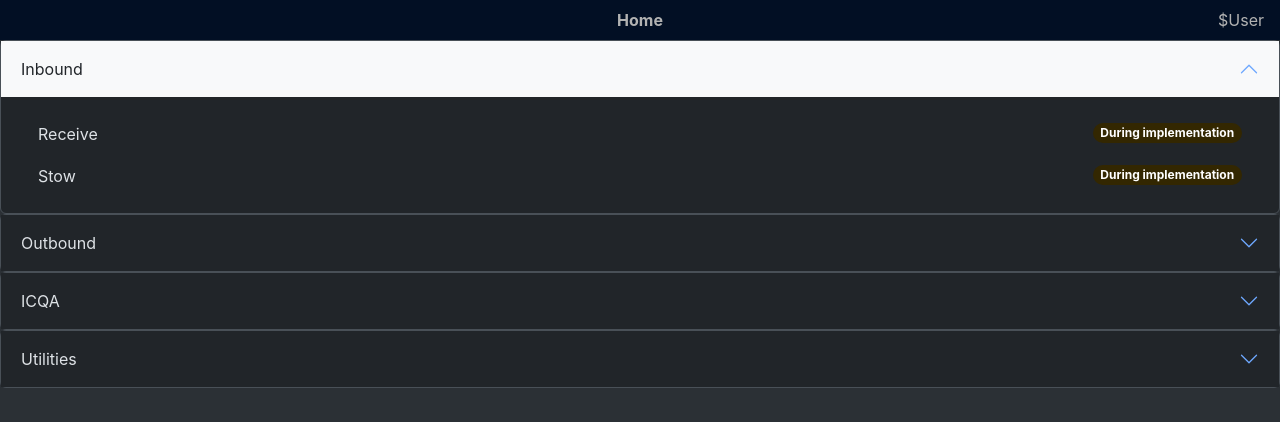
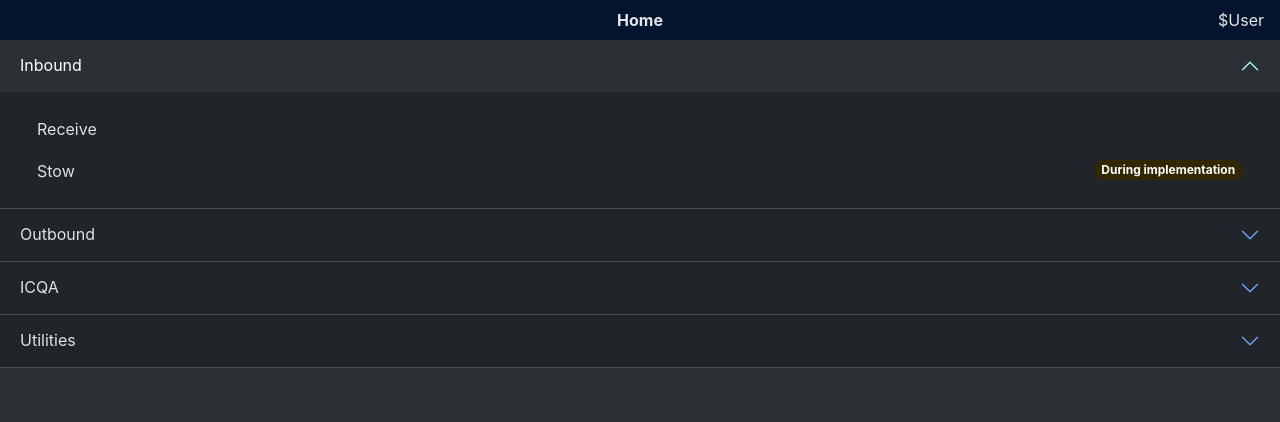
Before and after one commit to ppietrakowski/Wms-Demo-Front, a React (Create React App) app: page / in a window 1280 px wide. Both pictures are taken after a click on the button "Inbound". Shown: the top 422 px of the page. Built offline with nearby package versions, Linux system fonts and the light colour scheme.

Commit message:
Started implementing receive

```diff
--- a/src/App.tsx
+++ b/src/App.tsx
@@ -1,14 +1,51 @@
 import * as ReactRouter from 'react-router-dom'
-import { use, useEffect, useState } from 'react';
+import { CSSProperties, ReactNode, use, useEffect, useState } from 'react';
 
 interface ApplicationHeaderProps {
     operationStatus?: string
+    header: string
+    displayOptionsMenu?: boolean
+    children?: ReactNode | ReactNode[]
 }
 
-function ApplicationHeader({ operationStatus }: ApplicationHeaderProps) {
+interface DropDownSettings {
+    icon: string | undefined
+    label?: string
+    dropdownOnRightSide?: boolean
+    children?: ReactNode | ReactNode[]
+}
 
-    let style = {
-        filter: 'brightness(0.7)',
+export function DropDown({ children, icon, label, dropdownOnRightSide = false }: DropDownSettings) {
+    let className = 'dropdown-menu'
+
+    if (dropdownOnRightSide) {
+        className += ' dropdown-menu-end'
+    }
+
+    let iconDiv = <></>
+
+    if (icon) {
+        iconDiv = <i className={icon}></i>
+    }
+    else {
+        iconDiv = <span>{label}</span>
+    }
+
+    return <div className="position-relative">
+        <ReactRouter.Link className="nav-link" type="button" id="dropdownMenuButton1" data-bs-toggle="dropdown" to="" aria-expanded="false">
+            {iconDiv}
+        </ReactRouter.Link>
+        <ul className={className}
+            aria-labelledby="dropdownMenuButton1">
+            {children}
+        </ul>
+    </div>
+}
+
+function ApplicationHeader({ operationStatus, header, displayOptionsMenu, children }: ApplicationHeaderProps) {
+
+    let style: CSSProperties = {
+        filter: 'brightness(0.9)',
         gridTemplateColumns: '1fr auto 1fr',
     }
 
@@ -17,12 +54,23 @@ function ApplicationHeader({ operationStatus }: ApplicationHeaderProps) {
     }
 
     return <header className={`d-grid align-items-center navbar navbar-light bg-${operationStatus}-subtle px-3`} style={style}>
-        <div></div>
-        <div className='fw-bold text-center'>Home</div>
+        {
+            displayOptionsMenu ?
+                (
+                    <DropDown icon='fa fa-bars'>
+                        <ReactRouter.Link className='dropdown-item fs-6' to={'/'}>Menu</ReactRouter.Link>
+                        <ReactRouter.Link className='dropdown-item fs-6' to={'/logout'}>Logout</ReactRouter.Link>
+                        {children}
+                    </DropDown>
+                ) :
+                (<div></div>)
+        }
+
+        <div className='fw-bold text-center'>{header}</div>
         <div className='text-end'>
             $User
         </div>
-    </header>
+    </header >
 }
 
 interface ApplicationCategoryProps {
@@ -33,10 +81,10 @@ interface ApplicationCategoryProps {
 function ApplicationCategory({ name, children }: ApplicationCategoryProps) {
     const BsTargetId = `collapse${name}`
     const HeaderId = `heading${name}`
-    return <div className='accordion rounded-0' id={name}>
+    return <div className='accordion accordion-flush border-bottom border-gray-600' id={name}>
         <div className="accordion-item">
             <h2 className="accordion-header" id={HeaderId}>
-                <button className="btn btn-light accordion-button collapsed rounded-0" type="button" data-bs-toggle="collapse" data-bs-target={`#${BsTargetId}`} aria-expanded="true" aria-controls={BsTargetId}>
+                <button className="accordion-button collapsed" type="button" data-bs-toggle="collapse" data-bs-target={`#${BsTargetId}`} aria-expanded="true" aria-controls={BsTargetId}>
                     {name}
                 </button>
             </h2>
@@ -49,17 +97,28 @@ function ApplicationCategory({ name, children }: ApplicationCategoryProps) {
     </div >
 }
 
-function CategoryElement({ name }: ApplicationCategoryProps) {
-    return <button key={name.split(' ')[0]} className='btn py-2 px-3 d-flex justify-content-between align-items-center w-100 rounded-0'>
-        <span>{name}</span>
-        <span className="badge rounded-pill bg-warning-subtle">During implementation</span>
-    </button>
+interface CategoryElementProps extends ApplicationCategoryProps {
+    redirectionAddress?: string
+}
+
+function CategoryElement({ name, redirectionAddress }: CategoryElementProps) {
+
+    if (!redirectionAddress) {
+        return <button key={name.split(' ')[0]} className='btn py-2 px-3 d-flex justify-content-between align-items-center w-100 rounded-0'>
+            <span>{name}</span>
+            <span className="badge rounded-pill bg-warning-subtle">During implementation</span>
+        </button>
+    }
+
+    return <ReactRouter.Link to={'/receive'} className='btn py-2 px-3 d-flex justify-content-between align-items-center w-100 rounded-0'>
+        {name}
+    </ReactRouter.Link>
 }
 
 function SelectApplication() {
     return <div className='vw-100'>
         <ApplicationCategory name='Inbound'>
-            <CategoryElement name='Receive' />
+            <CategoryElement name='Receive' redirectionAddress='receive' />
             <CategoryElement name='Stow' />
         </ApplicationCategory>
         <ApplicationCategory name='Outbound'>
@@ -84,20 +143,65 @@ interface InlineMessageProps {
 }
 
 function InlineMessage({ message, type }: InlineMessageProps) {
+
+    let icon = <div></div>
+
+    if (type == 'primary') {
+        icon = <svg className="bi flex-shrink-0 me-2" width="24" height="24" role="img" aria-label="Info:"><use xlinkHref="#info-fill" /></svg>
+    }
+    else if (type == 'success') {
+        icon = <svg className="bi flex-shrink-0 me-2" width="24" height="24" role="img" aria-label="Success:"><use xlinkHref="#check-circle-fill" /></svg>
+    }
+    else if (type == 'warning') {
+        icon = <svg className="bi flex-shrink-0 me-2" width="24" height="24" role="img" aria-label="Warning:"><use xlinkHref="#exclamation-triangle-fill" /></svg>
+    }
+    else if (type == 'danger') {
+        icon = <svg className="bi flex-shrink-0 me-2" width="24" height="24" role="img" aria-label="Danger:"><use xlinkHref="#exclamation-triangle-fill" /></svg>
+    }
+
     return <div className={`alert alert-${type} rounded-0 border-0`}>
-        {message}
+        {icon}
+        <span>{message}</span>
     </div>
 }
 
-function Application() {
-
+function MainMenu() {
     let [message, setMessage] = useState<string>('')
 
     return <div>
-        <ApplicationHeader operationStatus='primary' />
+        <ApplicationHeader header='Home' operationStatus='primary' />
         {message && <InlineMessage message='Testing messages' type='primary' />}
         <SelectApplication />
     </div>
 }
 
+interface InlineMessageSettings {
+    message?: string
+    type: string
+}
+
+function Receive() {
+    let [message, setMessage] = useState<InlineMessageSettings>({ type: 'danger' })
+
+    return <div>
+        <ApplicationHeader header='Receive' operationStatus='primary' displayOptionsMenu={true}>
+            <button className='dropdown-item fs-6'>Report problem</button>
+        </ApplicationHeader>
+        {message.message && <InlineMessage message={message.message} type={message.type} />}
+    </div>
+}
+
+function Application() {
+    return <ReactRouter.HashRouter>
+        <ReactRouter.Routes>
+            {/* Public Login Route */}
+            <ReactRouter.Route
+                path="/receive"
+                element={<Receive />}
+            />
+            <ReactRouter.Route path="*" element={<MainMenu />} />
+        </ReactRouter.Routes>
+    </ReactRouter.HashRouter>
+}
+
 export default Application;
--- a/src/index.css
+++ b/src/index.css
@@ -12,20 +12,14 @@ code {
     monospace;
 }
 
-.navbar-info-bg {
-  background-color: rgb(0, 33, 68);
-  color: whitesmoke;
+.accordion-button:not(.collapsed) {
+  background-color: #2b3035 !important;
+  /* Nieco jaśniejszy grafit */
+  color: #fff !important;
+  box-shadow: none !important;
 }
 
-.navbar-success-bg {
-  color: white;
-  background-color: #01631d;
+/* To samo dla ikoni/strzałki w akordeonie, żeby nie dostawała dziwnych kolorów */
+.accordion-button:not(.collapsed)::after {
+  filter: brightness(1.5);
 }
-
-.accordion-button:not(.collapsed) {
-  background-color: #f8f9fa !important;
-  /* Bardzo jasny szary zamiast niebieskiego */
-  color: #212529 !important;
-  /* Ciemny kolor tekstu */
-  box-shadow: none !important;
-}
```
